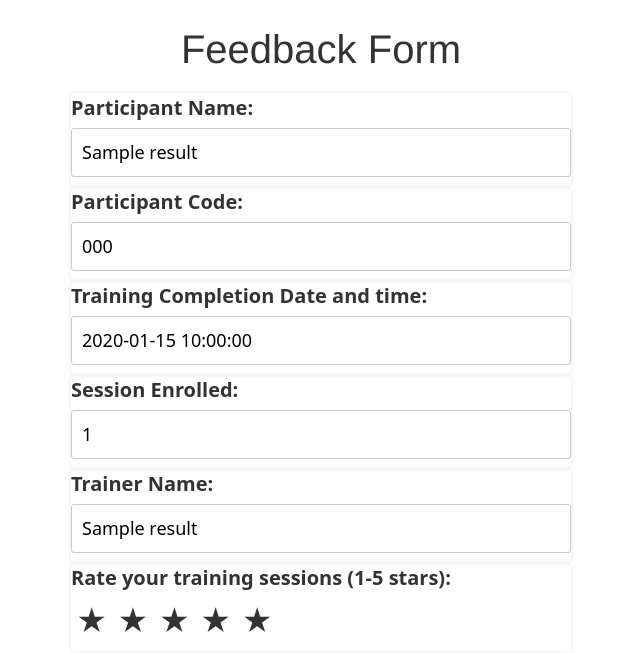
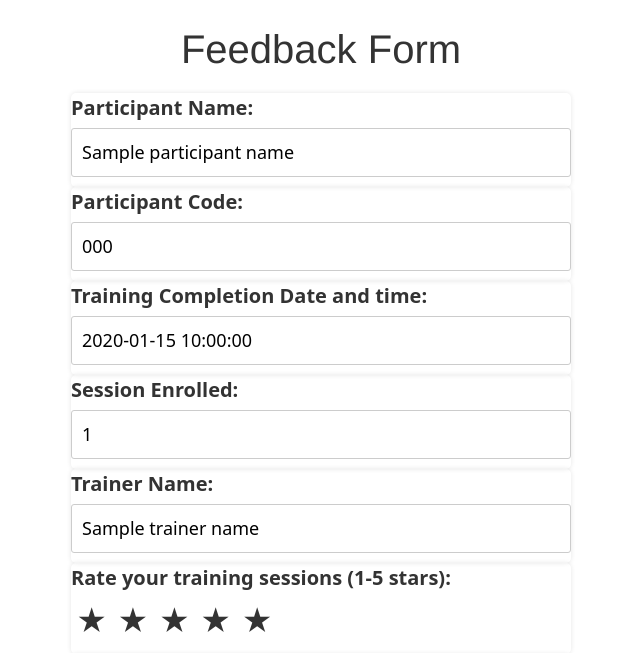
Before and after one commit to urbanmorph/rideschool, a Python web app: template altmo_rideschool/templates/feedback.html in a window 1280 px wide. Shown: the part 75-728 px from the top of the page, without its empty margins (319-959 px from the left). Run offline with Jinja, Linux system fonts and the light colour scheme; the template is opened without the code that fills it: most values are stand-ins (such as "Sample title", 1, 10 or a date in 2020).

Commit message:
changed the column names

```diff
--- a/altmo_rideschool/sessions.py
+++ b/altmo_rideschool/sessions.py
@@ -158,7 +158,7 @@ def submit_form():
                 INSERT INTO sessions (
                     trainer_id,  -- Store the trainer_id
                     participant_id,
-                    scheduled_datetime,
+                    scheduled_date,
                     actual_date,
                     hours_trained,
                     picture_path,
@@ -189,7 +189,6 @@ def sessions_table():
     except Exception as e:
         traceback.print_exc()
         logging.error("An error occurred:", exc_info=True)
-        #return 'Error fetching session data. Please try again later.'
         return jsonify ({'alert_type': 'error', 'message':'Error fetching session data. Please try again later.'})
 
 #@sessions_bp.route('/uploaded_image/<filename>')
--- a/altmo_rideschool/templates/feedback.html
+++ b/altmo_rideschool/templates/feedback.html
@@ -11,15 +11,15 @@
         <form action="/feedback-form" method="post" id="feedback-form">
             <div class="form-group">
                 <label for="participant_name">Participant Name:</label>
-                <input type="text" id="participant_name" name="participant_name" value="{{ result['participant_name'] }}" required><br>
+                <input type="text" id="participant_name" name="participant_name" value="{{ participant_name }}" required><br>
             </div>
             <div class="form-group">
                 <label for="participant_code">Participant Code:</label>
-                <input type="text" id="participant_code" name="participant_code" value="{{ result['participant_code'] }}" required><br>
+                <input type="text" id="participant_code" name="participant_code" value="{{ result['code'] }}" required><br>
             </div>
             <div class="form-group">
                 <label for="participant_updated_at">Training Completion Date and time:</label>
-                <input type="text" id="participant_updated_at" name="participant_updated_at" value="{{ result['participant_updated_at'] }}" required><br>
+                <input type="text" id="participant_updated_date" name="participant_updated_date" value="{{ result['updated_date'] }}" required><br>
             </div>
             <div class="form-group">
                 <label for="session_duration">Session Enrolled:</label>
@@ -27,7 +27,7 @@
             </div>
             <div class="form-group">
                 <label for="name">Trainer Name:</label>
-                <input type="text" id="name" name="name" value="{{ result['name'] }}" required><br>
+                <input type="text" id="name" name="name" value="{{ trainer_name }}" required><br>
             </div>
             <div class="form-group">
                 <label for="training_rating">Rate your training sessions (1-5 stars):</label>
--- a/altmo_rideschool/templates/trainer_form.html
+++ b/altmo_rideschool/templates/trainer_form.html
@@ -74,7 +74,6 @@
         <!--below code performs form validation for contact no , email and aadhar_no -->
         <script>
             function validateRegistrationForm() {
-                // Perform additional validation if needed
                 return true;
             }
             function validateEmail() {
```
Also changed, not shown: altmo_rideschool/participant.py (+8 -8 lines), altmo_rideschool/templates/participant_display.html (+7 -1 lines).
